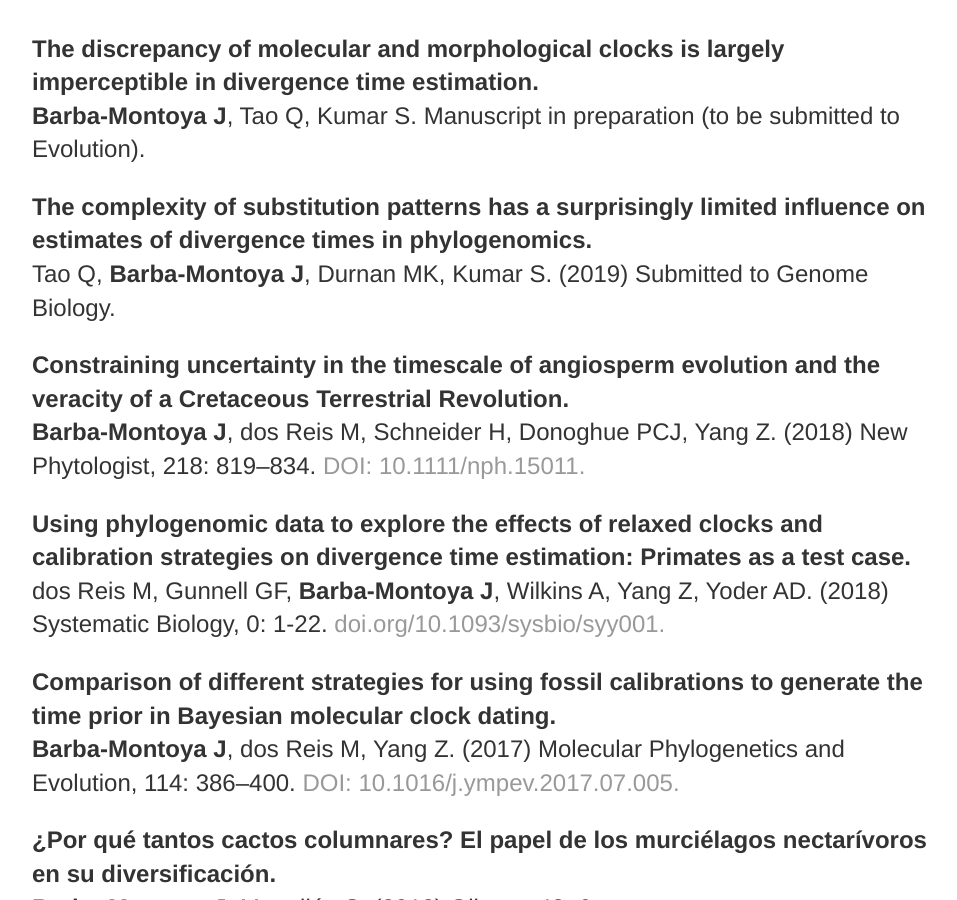
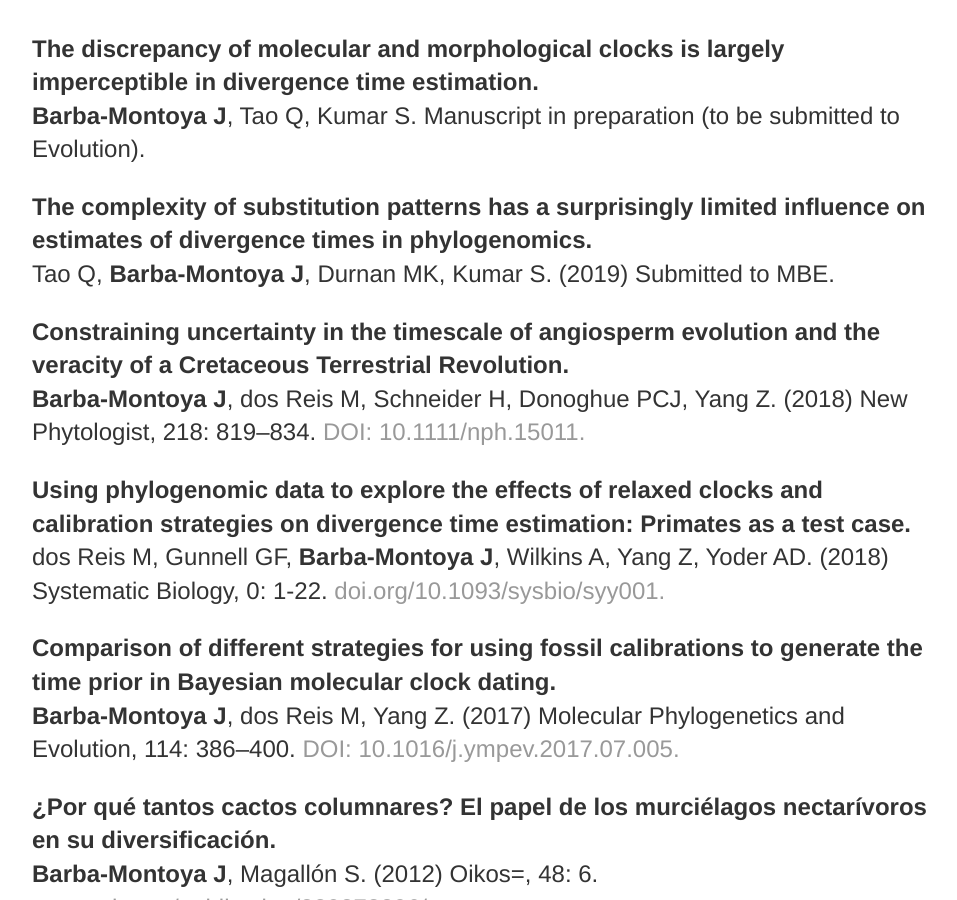
Before and after one commit to josebarbamontoya/josebarbamontoya.github.io, a Jekyll site: the page built from research/index.html, in a window 1280 px wide and 900 px high, scrolled down 371 px. Shown: the whole window, without its empty margins (160-1117 px from the left). Built offline with Jekyll 4.4.1, drawn with Linux system fonts in a browser that asks for light colours.

Commit message:
Update index.html

```diff
--- a/research/index.html
+++ b/research/index.html
@@ -11,7 +11,7 @@
 <b>Barba-Montoya J</b>, Tao Q, Kumar S. Manuscript in preparation (to be submitted to Evolution).
 
 <p><b>The complexity of substitution patterns has a surprisingly limited influence on estimates of divergence times in phylogenomics.</b><br>
-Tao Q, <b>Barba-Montoya J</b>, Durnan MK, Kumar S. (2019) Submitted to Genome Biology.
+Tao Q, <b>Barba-Montoya J</b>, Durnan MK, Kumar S. (2019) Submitted to MBE.
 
 <p><b>Constraining uncertainty in the timescale of angiosperm evolution and the veracity of a Cretaceous Terrestrial Revolution.</b><br>
 <b>Barba-Montoya J</b>, dos Reis M, Schneider H, Donoghue PCJ, Yang Z. (2018) New Phytologist, 218: 819–834. <a href="https://nph.onlinelibrary.wiley.com/doi/abs/10.1111/nph.15011">DOI: 10.1111/nph.15011.</a>
```
